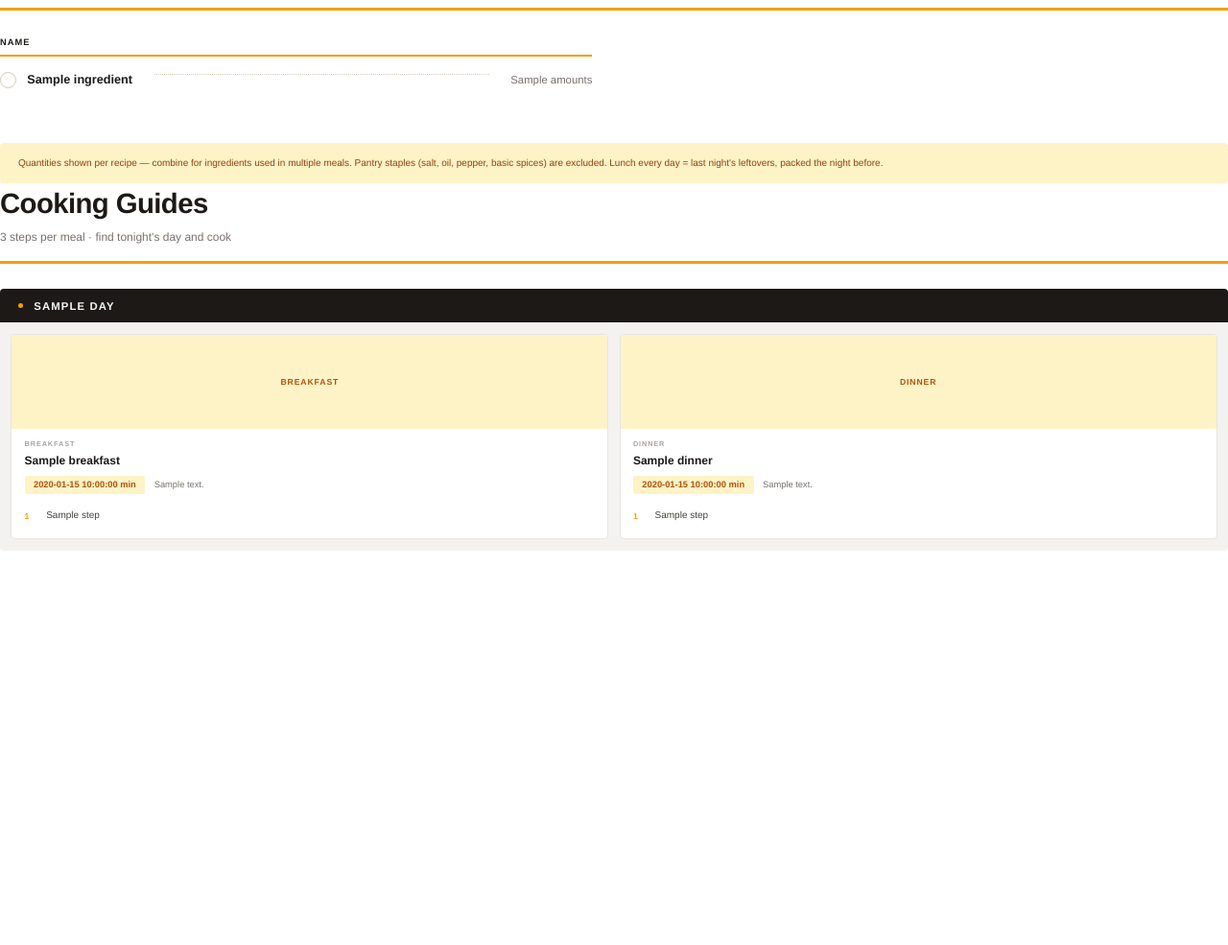
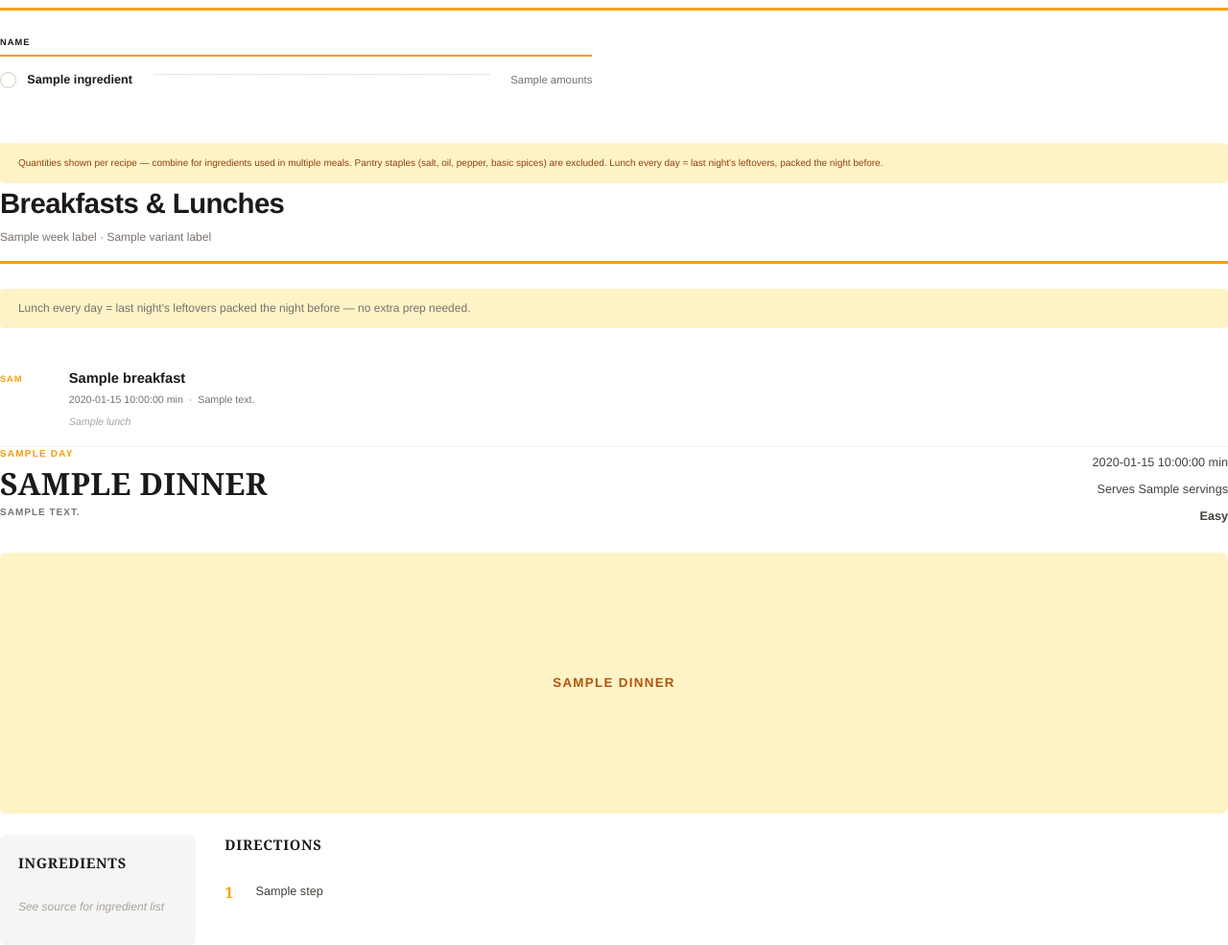
Before and after one commit to jacksoncslaiCanada/MealEngineV2, a Python web app: template app/templates/meal_plan_pdf.html in a window 1280 px wide. Shown: the part 522-1507 px from the top of the page at 96% size. Before the commit the page ends 1096 px from the top, so only its background shows below. Run offline with Jinja, Linux system fonts and the light colour scheme; the template is opened without the code that fills it: most values are stand-ins (such as "Sample title", 1, 10 or a date in 2020).

Commit message:
Redesign PDF cooking guides: one dinner page per day + B&L summary
- Replace page 3+ cooking guide cards with new two-section layout:
  - Page 3: compact Breakfasts & Lunches summary (7 rows, day abbreviation,
    breakfast title/meta/tags, leftover lunch note)
  - Pages 4–10: one full-page recipe card per dinner day
    - Georgia serif title + day label + cuisine/dietary tagline
    - Meta strip (prep time, servings, difficulty with color)
    - Full-width hqdefault YouTube thumbnail (72 mm hero image)
    - Two-column body: gray ingredient panel (qty + name) + numbered directions
    - Source attribution footer
- Remove old .day-section, .recipe-card, .day-cards-row, .recipe-steps CSS
- Add .blp-* and .drp-* CSS classes (already committed in previous session)
- dietary_abbr and difficulty_colors passed to template via pdf_renderer.py

https://claude.ai/code/session_0163PbByai97K7vWKiAbGE7E

```diff
--- a/app/pdf_renderer.py
+++ b/app/pdf_renderer.py
@@ -126,10 +126,10 @@ def _thumbnail_url(url: str | None) -> str | None:
         return None
     if "youtube.com/watch?v=" in url:
         video_id = url.split("v=")[1].split("&")[0]
-        return f"https://img.youtube.com/vi/{video_id}/mqdefault.jpg"
+        return f"https://img.youtube.com/vi/{video_id}/hqdefault.jpg"
     if "youtu.be/" in url:
         video_id = url.split("youtu.be/")[1].split("?")[0]
-        return f"https://img.youtube.com/vi/{video_id}/mqdefault.jpg"
+        return f"https://img.youtube.com/vi/{video_id}/hqdefault.jpg"
     return None
 
 
--- a/app/templates/meal_plan_pdf.html
+++ b/app/templates/meal_plan_pdf.html
@@ -280,168 +280,189 @@
 
 
   /* ════════════════════════════════════════════════════════════
-     PAGE 3+ — COOKING GUIDES
+     PAGE 3 — BREAKFAST & LUNCH SUMMARY
   ════════════════════════════════════════════════════════════ */
 
-  .day-section {
-    margin-bottom: 5mm;
-    break-inside: avoid;
+  .blp-note {
+    font-size: 9pt;
+    color: #78716c;
+    padding: 3mm 5mm;
+    background: #fef3c7;
+    border-radius: 4px;
+    margin-bottom: 7mm;
+    line-height: 1.5;
   }
-  .day-header-bar {
-    background: #1c1917;
-    color: #f5f5f4;
-    padding: 2.5mm 5mm;
-    border-radius: 4px 4px 0 0;
-    font-size: 8.5pt;
+  .blp-row {
+    display: flex;
+    gap: 5mm;
+    padding: 4.5mm 0;
+    border-bottom: 1px solid #f3f2f1;
+    align-items: flex-start;
+  }
+  .blp-row:last-child { border-bottom: none; }
+  .blp-day {
+    font-size: 7pt;
     font-weight: 800;
     text-transform: uppercase;
-    letter-spacing: 0.1em;
-    display: flex;
-    align-items: center;
-    gap: 3mm;
+    letter-spacing: 0.09em;
+    color: #f59e0b;
+    width: 14mm;
+    flex-shrink: 0;
+    padding-top: 1mm;
   }
-  .day-amber-pip {
-    width: 5px;
-    height: 5px;
-    background: #f59e0b;
-    border-radius: 50%;
-    flex-shrink: 0;
+  .blp-meals { flex: 1; }
+  .blp-bf-title {
+    font-size: 11pt;
+    font-weight: 700;
+    color: #1c1917;
+    margin-bottom: 1.5mm;
+    line-height: 1.25;
   }
-  .day-cards-row {
-    display: grid;
-    grid-template-columns: 1fr 1fr;
-    gap: 3mm;
-    background: #f3f2f1;
-    padding: 3mm;
-    border-radius: 0 0 4px 4px;
+  .blp-bf-meta {
+    font-size: 8pt;
+    color: #78716c;
+  }
+  .blp-lunch {
+    font-size: 8pt;
+    color: #a8a29e;
+    margin-top: 2mm;
+    font-style: italic;
   }
 
-  .recipe-card {
-    background: #ffffff;
-    border-radius: 4px;
-    overflow: hidden;
-    border: 1px solid #e7e5e4;
+
+  /* ════════════════════════════════════════════════════════════
+     PAGES 4–10 — DINNER RECIPE CARDS
+  ════════════════════════════════════════════════════════════ */
+
+  .drp-header {
+    display: flex;
+    justify-content: space-between;
+    align-items: flex-start;
+    margin-bottom: 5mm;
   }
-  .recipe-thumb {
+  .drp-day-label {
+    font-size: 7.5pt;
+    font-weight: 700;
+    letter-spacing: 0.12em;
+    text-transform: uppercase;
+    color: #f59e0b;
+    margin-bottom: 2mm;
+  }
+  .drp-title {
+    font-family: Georgia, "Liberation Serif", "DejaVu Serif", serif;
+    font-size: 24pt;
+    font-weight: 700;
+    letter-spacing: 0.01em;
+    text-transform: uppercase;
+    color: #1c1917;
+    line-height: 1.0;
+  }
+  .drp-tagline {
+    font-size: 7.5pt;
+    font-weight: 600;
+    letter-spacing: 0.1em;
+    text-transform: uppercase;
+    color: #78716c;
+    margin-top: 2mm;
+  }
+  .drp-meta-col {
+    text-align: right;
+    flex-shrink: 0;
+    padding-top: 2mm;
+  }
+  .drp-meta-item {
+    font-size: 9.5pt;
+    color: #44403c;
+    margin-bottom: 2.5mm;
+    white-space: nowrap;
+  }
+
+  .drp-image {
     width: 100%;
-    height: 26mm;
+    height: 72mm;
     object-fit: cover;
+    border-radius: 6px;
     display: block;
+    margin-bottom: 6mm;
   }
-  .recipe-thumb-placeholder {
+  .drp-image-placeholder {
     width: 100%;
-    height: 26mm;
+    height: 72mm;
     background: #fef3c7;
+    border-radius: 6px;
     display: flex;
     align-items: center;
     justify-content: center;
-    font-size: 6.5pt;
-    font-weight: 700;
+    font-size: 10pt;
+    font-weight: 600;
     color: #b45309;
+    text-transform: uppercase;
     letter-spacing: 0.1em;
-    text-transform: uppercase;
-  }
-  .recipe-body {
-    padding: 3mm 3.5mm;
-  }
-  .recipe-slot-label {
-    font-size: 5.5pt;
-    font-weight: 800;
-    text-transform: uppercase;
-    letter-spacing: 0.12em;
-    color: #a8a29e;
-    margin-bottom: 1mm;
-  }
-  .recipe-title {
-    font-size: 9pt;
-    font-weight: 700;
-    color: #1c1917;
-    line-height: 1.3;
-    margin-bottom: 2mm;
-  }
-  .recipe-meta {
-    display: flex;
-    align-items: center;
-    gap: 2.5mm;
-    flex-wrap: wrap;
-    margin-bottom: 2.5mm;
-  }
-  .recipe-prep {
-    font-size: 7pt;
-    font-weight: 700;
-    color: #b45309;
-    background: #fef3c7;
-    padding: 0.8mm 2.5mm;
-    border-radius: 2px;
-    white-space: nowrap;
-  }
-  .recipe-cuisine {
-    font-size: 7pt;
-    color: #78716c;
+    margin-bottom: 6mm;
   }
 
-  /* Ingredient list */
-  .recipe-ings {
-    margin-bottom: 2.5mm;
-    padding-bottom: 2mm;
+  .drp-body {
+    display: flex;
+    gap: 8mm;
+    align-items: flex-start;
+  }
+  .drp-ings-panel {
+    width: 54mm;
+    flex-shrink: 0;
+    background: #f5f5f4;
+    border-radius: 6px;
+    padding: 5mm;
+  }
+  .drp-section-title {
+    font-family: Georgia, "Liberation Serif", "DejaVu Serif", serif;
+    font-size: 11pt;
+    font-weight: 700;
+    text-transform: uppercase;
+    letter-spacing: 0.05em;
+    color: #1c1917;
+    margin-bottom: 4mm;
+  }
+  .drp-ing-item {
+    font-size: 9pt;
+    color: #1c1917;
+    padding: 2mm 0;
+    border-bottom: 1px solid #e7e5e4;
+    line-height: 1.4;
+  }
+  .drp-ing-item:last-child { border-bottom: none; }
+
+  .drp-directions { flex: 1; }
+  .drp-step {
+    display: flex;
+    gap: 3.5mm;
+    padding: 3.5mm 0;
     border-bottom: 1px solid #f3f2f1;
+    font-size: 9.5pt;
+    color: #44403c;
+    line-height: 1.55;
   }
-  .ing-row {
-    display: flex;
-    align-items: baseline;
-    gap: 2mm;
-    padding: 0.4mm 0;
-    font-size: 7pt;
+  .drp-step:last-child { border-bottom: none; }
+  .drp-step-num {
+    font-family: Georgia, "Liberation Serif", "DejaVu Serif", serif;
+    font-size: 12pt;
+    font-weight: 700;
+    color: #f59e0b;
+    flex-shrink: 0;
+    width: 5mm;
     line-height: 1.3;
   }
-  .ing-qty {
-    font-weight: 700;
-    color: #b45309;
-    flex-shrink: 0;
-    min-width: 10mm;
+  .drp-source {
+    margin-top: 5mm;
+    font-size: 7pt;
+    color: #a8a29e;
+    padding-top: 2mm;
+    border-top: 1px solid #f3f2f1;
   }
-  .ing-name { color: #44403c; }
-  .ing-more {
-    font-size: 6.5pt;
+  .drp-no-steps {
+    font-size: 9pt;
     color: #a8a29e;
     font-style: italic;
-    margin-top: 1mm;
-  }
-
-  .recipe-steps {
-    list-style: none;
-    padding: 0;
-    margin: 0;
-  }
-  .recipe-steps li {
-    display: flex;
-    gap: 2.5mm;
-    padding: 1.5mm 0;
-    font-size: 7.5pt;
-    color: #44403c;
-    line-height: 1.4;
-    border-bottom: 1px solid #f5f5f4;
-  }
-  .recipe-steps li:last-child { border-bottom: none; }
-  .step-num {
-    font-size: 6.5pt;
-    font-weight: 800;
-    color: #f59e0b;
-    width: 3.5mm;
-    flex-shrink: 0;
-    padding-top: 0.3mm;
-  }
-  .recipe-source {
-    margin-top: 2mm;
-    font-size: 6pt;
-    color: #a8a29e;
-    padding-top: 1.5mm;
-    border-top: 1px solid #f3f2f1;
-  }
-  .no-steps {
-    font-size: 7.5pt;
-    color: #a8a29e;
-    font-style: italic;
+    padding: 3mm 0;
   }
 </style>
 </head>
@@ -549,152 +570,123 @@
 </div>
 
 
-<!-- ══════════════════════════ PAGE 3+: COOKING GUIDES ════════════════ -->
+<!-- ══════════════════════════ PAGE 3: BREAKFASTS & LUNCHES ════════════ -->
 <div class="page-break"></div>
 
 <div class="page-header">
-  <h2>Cooking Guides</h2>
-  <div class="sub">3 steps per meal · find tonight's day and cook</div>
+  <h2>Breakfasts &amp; Lunches</h2>
+  <div class="sub">{{ week_label }} · {{ variant_label }}</div>
+</div>
+
+<div class="blp-note">
+  Lunch every day = last night's leftovers packed the night before — no extra prep needed.
 </div>
 
 {% for day in days %}
-<div class="day-section">
-
-  <div class="day-header-bar">
-    <div class="day-amber-pip"></div>
-    {{ day.day }}
-  </div>
-
-  <div class="day-cards-row">
-
-    <!-- Breakfast -->
-    {% if day.breakfast.get('recipe_id') %}
-    <div class="recipe-card">
-      {% set bf_thumb = thumbnail_url(day.breakfast.get('url')) %}
-      {% if bf_thumb %}
-      <img class="recipe-thumb" src="{{ bf_thumb }}" alt="{{ day.breakfast.title }}">
-      {% else %}
-      <div class="recipe-thumb-placeholder">Breakfast</div>
-      {% endif %}
-      <div class="recipe-body">
-        <div class="recipe-slot-label">Breakfast</div>
-        <div class="recipe-title">{{ day.breakfast.title }}</div>
-        <div class="recipe-meta">
-          {% if day.breakfast.get('prep_time') %}
-          <span class="recipe-prep">{{ day.breakfast.prep_time }} min</span>
-          {% endif %}
-          {% if day.breakfast.get('cuisine') %}
-          <span class="recipe-cuisine">{{ day.breakfast.cuisine }}</span>
-          {% endif %}
-        </div>
-        {% set bf_ings = day.breakfast.get('ingredients') or [] %}
-        {% if bf_ings %}
-        <div class="recipe-ings">
-          {% for ing in bf_ings[:8] %}
-          <div class="ing-row">
-            <span class="ing-qty">{% if ing.qty or ing.unit %}{{ ing.qty }} {{ ing.unit }}{% endif %}</span>
-            <span class="ing-name">{{ ing.name }}</span>
-          </div>
-          {% endfor %}
-          {% if bf_ings|length > 8 %}
-          <div class="ing-more">+ {{ bf_ings|length - 8 }} more</div>
-          {% endif %}
-        </div>
-        {% endif %}
-        {% if day.breakfast.get('quick_steps') and day.breakfast.quick_steps|length > 0 %}
-        <ul class="recipe-steps">
-          {% for step in day.breakfast.quick_steps %}
-          <li>
-            <span class="step-num">{{ loop.index }}</span>
-            <span>{{ step }}</span>
-          </li>
-          {% endfor %}
-        </ul>
-        {% else %}
-        <p class="no-steps">See source for full instructions</p>
-        {% endif %}
-        {% set bf_src = short_source(day.breakfast.get('url')) %}
-        {% if bf_src %}
-        <div class="recipe-source">Source: {{ bf_src }}</div>
-        {% endif %}
-      </div>
+<div class="blp-row">
+  <div class="blp-day">{{ day.day[:3] | upper }}</div>
+  <div class="blp-meals">
+    <div class="blp-bf-title">{{ day.breakfast.title }}</div>
+    <div class="blp-bf-meta">
+      {% if day.breakfast.get('prep_time') %}{{ day.breakfast.prep_time }} min{% endif %}
+      {% if day.breakfast.get('prep_time') and day.breakfast.get('cuisine') %}&nbsp;·&nbsp;{% endif %}
+      {% if day.breakfast.get('cuisine') %}{{ day.breakfast.cuisine }}{% endif %}
+      {% set bf_tags = day.breakfast.get('dietary_tags') or [] %}
+      {% for tag in bf_tags %}
+        &nbsp;·&nbsp;{{ dietary_abbr.get(tag, tag) }}
+      {% endfor %}
     </div>
-    {% else %}
-    <div class="recipe-card">
-      <div class="recipe-thumb-placeholder">Breakfast</div>
-      <div class="recipe-body">
-        <div class="recipe-slot-label">Breakfast</div>
-        <div class="recipe-title">{{ day.breakfast.title }}</div>
-      </div>
-    </div>
-    {% endif %}
-
-    <!-- Dinner -->
-    {% if day.dinner.get('recipe_id') %}
-    <div class="recipe-card">
-      {% set dn_thumb = thumbnail_url(day.dinner.get('url')) %}
-      {% if dn_thumb %}
-      <img class="recipe-thumb" src="{{ dn_thumb }}" alt="{{ day.dinner.title }}">
-      {% else %}
-      <div class="recipe-thumb-placeholder">Dinner</div>
-      {% endif %}
-      <div class="recipe-body">
-        <div class="recipe-slot-label">Dinner</div>
-        <div class="recipe-title">{{ day.dinner.title }}</div>
-        <div class="recipe-meta">
-          {% if day.dinner.get('prep_time') %}
-          <span class="recipe-prep">{{ day.dinner.prep_time }} min</span>
-          {% endif %}
-          {% if day.dinner.get('cuisine') %}
-          <span class="recipe-cuisine">{{ day.dinner.cuisine }}</span>
-          {% endif %}
-        </div>
-        {% set dn_ings = day.dinner.get('ingredients') or [] %}
-        {% if dn_ings %}
-        <div class="recipe-ings">
-          {% for ing in dn_ings[:8] %}
-          <div class="ing-row">
-            <span class="ing-qty">{% if ing.qty or ing.unit %}{{ ing.qty }} {{ ing.unit }}{% endif %}</span>
-            <span class="ing-name">{{ ing.name }}</span>
-          </div>
-          {% endfor %}
-          {% if dn_ings|length > 8 %}
-          <div class="ing-more">+ {{ dn_ings|length - 8 }} more</div>
-          {% endif %}
-        </div>
-        {% endif %}
-        {% if day.dinner.get('quick_steps') and day.dinner.quick_steps|length > 0 %}
-        <ul class="recipe-steps">
-          {% for step in day.dinner.quick_steps %}
-          <li>
-            <span class="step-num">{{ loop.index }}</span>
-            <span>{{ step }}</span>
-          </li>
-          {% endfor %}
-        </ul>
-        {% else %}
-        <p class="no-steps">See source for full instructions</p>
-        {% endif %}
-        {% set dn_src = short_source(day.dinner.get('url')) %}
-        {% if dn_src %}
-        <div class="recipe-source">Source: {{ dn_src }}</div>
-        {% endif %}
-      </div>
-    </div>
-    {% else %}
-    <div class="recipe-card">
-      <div class="recipe-thumb-placeholder">Dinner</div>
-      <div class="recipe-body">
-        <div class="recipe-slot-label">Dinner</div>
-        <div class="recipe-title">{{ day.dinner.title }}</div>
-      </div>
-    </div>
-    {% endif %}
-
+    <div class="blp-lunch">{{ day.lunch.title }}</div>
   </div>
 </div>
 {% endfor %}
 
 
+<!-- ══════════════════════════ PAGES 4–10: ONE DINNER PER PAGE ════════ -->
+
+{% for day in days %}
+<div class="page-break"></div>
+
+<div class="drp-header">
+  <div>
+    <div class="drp-day-label">{{ day.day | upper }}</div>
+    <h1 class="drp-title">{{ day.dinner.title }}</h1>
+    <div class="drp-tagline">
+      {% if day.dinner.get('cuisine') %}{{ day.dinner.cuisine }}{% endif %}
+      {% set dn_tags = day.dinner.get('dietary_tags') or [] %}
+      {% for tag in dn_tags %}
+        {% if loop.first and day.dinner.get('cuisine') %}&nbsp;·&nbsp;{% endif %}
+        {{ dietary_abbr.get(tag, tag) }}{% if not loop.last %}&nbsp;·&nbsp;{% endif %}
+      {% endfor %}
+    </div>
+  </div>
+  <div class="drp-meta-col">
+    {% if day.dinner.get('prep_time') %}
+    <div class="drp-meta-item">{{ day.dinner.prep_time }} min</div>
+    {% endif %}
+    {% if day.dinner.get('servings') %}
+    <div class="drp-meta-item">Serves {{ day.dinner.servings }}</div>
+    {% endif %}
+    {% set diff_color = difficulty_colors.get(day.dinner.get('difficulty', 'easy'), '#28a745') %}
+    <div class="drp-meta-item" style="color: {{ diff_color }}; font-weight: 700;">
+      {{ (day.dinner.get('difficulty') or 'easy') | capitalize }}
+    </div>
+  </div>
+</div>
+
+{% set dn_thumb = thumbnail_url(day.dinner.get('url')) %}
+{% if dn_thumb %}
+<img class="drp-image" src="{{ dn_thumb }}" alt="{{ day.dinner.title }}">
+{% else %}
+<div class="drp-image-placeholder">
+  <div>{{ day.dinner.title }}</div>
+</div>
+{% endif %}
+
+<div class="drp-body">
+
+  <!-- Ingredients panel -->
+  <div class="drp-ings-panel">
+    <div class="drp-section-title">Ingredients</div>
+    {% set dn_ings = day.dinner.get('ingredients') or [] %}
+    {% if dn_ings %}
+      {% for ing in dn_ings %}
+      <div class="drp-ing-item">
+        {% if ing.qty or ing.unit %}<strong>{{ ing.qty }} {{ ing.unit }}</strong>&nbsp;{% endif %}{{ ing.name }}
+      </div>
+      {% endfor %}
+    {% else %}
+    <div class="drp-no-steps">See source for ingredient list</div>
+    {% endif %}
+  </div>
+
+  <!-- Directions -->
+  <div class="drp-directions">
+    <div class="drp-section-title">Directions</div>
+    {% if day.dinner.get('quick_steps') and day.dinner.quick_steps | length > 0 %}
+      {% for step in day.dinner.quick_steps %}
+      <div class="drp-step">
+        <div class="drp-step-num">{{ loop.index }}</div>
+        <div>{{ step }}</div>
+      </div>
+      {% endfor %}
+    {% else %}
+    <div class="drp-no-steps">See source for full instructions.</div>
+    {% endif %}
+
+    {% set dn_src = short_source(day.dinner.get('url')) %}
+    {% if dn_src %}
+    <div class="drp-source">
+      Recipe source: <strong>{{ dn_src }}</strong>
+      {% if day.dinner.get('url') %}&nbsp;— {{ day.dinner.url }}{% endif %}
+    </div>
+    {% endif %}
+  </div>
+
+</div>
+
+{% endfor %}
+
+
 </body>
 </html>
```
